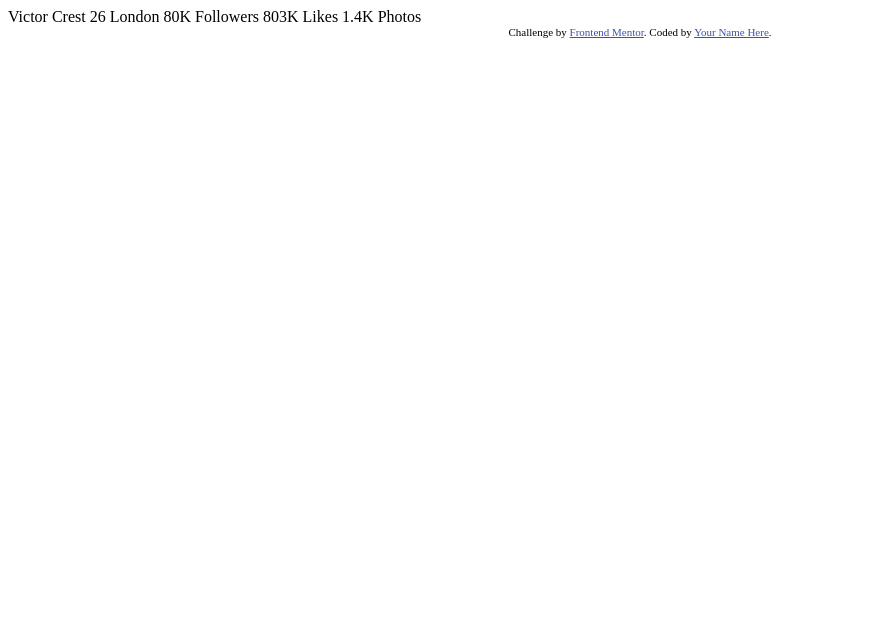
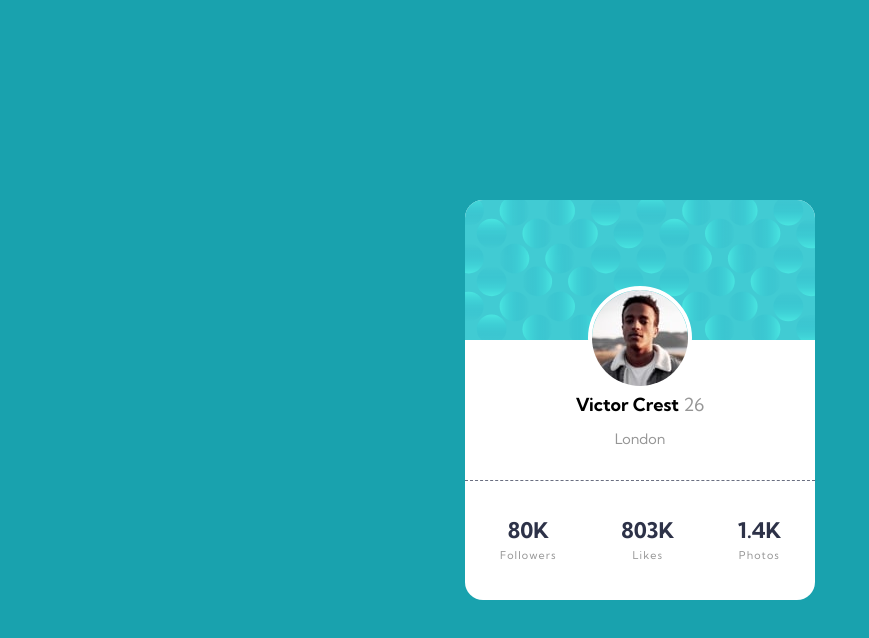
Before and after one commit to minhlong149/profile-card-component, a plain HTML site: page index.html in a window 1280 px wide. Shown: the whole page, without its empty margins (0-869 px from the left). Drawn offline with Linux system fonts and the light colour scheme.

Commit message:
Upload project

```diff
--- a/index.html
+++ b/index.html
@@ -1,35 +1,43 @@
 <!DOCTYPE html>
 <html lang="en">
+
 <head>
   <meta charset="UTF-8">
-  <meta name="viewport" content="width=device-width, initial-scale=1.0"> <!-- displays site properly based on user's device -->
+  <meta name="viewport" content="width=device-width, initial-scale=1.0">
+  <link rel="icon" type="image/png" sizes="32x32" href="./images/favicon-32x32.png">
+  <title>Profile card component</title>
+  <link rel="stylesheet" href="./style.css">
+  <link href="https://fonts.googleapis.com/css2?family=Kumbh+Sans:wght@400;700&display=swap" rel="stylesheet">
+</head>
 
-  <link rel="icon" type="image/png" sizes="32x32" href="./images/favicon-32x32.png">
+<body>
+  <main class="centered">
+    <section class="profile">
+      <div class="background">
+        <img class="profile-picture" src="./images/image-victor.jpg" alt="Victor image" width="96px" height="96px">
+      </div>
+      <div class="profile-info">
+        <span class="name">Victor Crest</span>
+        <span class="age">26</span>
+        <span class="city">London</span>
+      </div>
+    </section>
 
-  <title>Frontend Mentor | Profile card component</title>
+    <section class="social">
+      <div class="social-info">
+        <span class="stat">80K</span>
+        <span class="unit">Followers</span>
+      </div>
+      <div class="social-info">
+        <span class="stat">803K</span>
+        <span class="unit">Likes</span>
+      </div>
+      <div class="social-info">
+        <span class="stat">1.4K</span>
+        <span class="unit">Photos</span>
+      </div>
+    </section>
+  </main>
+</body>
 
-  <!-- Feel free to remove these styles or customise in your own stylesheet 👍 -->
-  <style>
-    .attribution { font-size: 11px; text-align: center; }
-    .attribution a { color: hsl(228, 45%, 44%); }
-  </style>
-</head>
-<body>
-  Victor Crest
-  26
-  London
-
-  80K
-  Followers
-
-  803K
-  Likes
-
-  1.4K
-  Photos
-  <div class="attribution">
-    Challenge by <a href="https://www.frontendmentor.io?ref=challenge" target="_blank">Frontend Mentor</a>.
-    Coded by <a href="#">Your Name Here</a>.
-  </div>
-</body>
 </html>
--- /dev/null
+++ b/style.css
@@ -0,0 +1,104 @@
+:root {
+  --dark-cyan: hsl(185, 75%, 39%);
+  --very-dark-desaturated-blue: hsl(229, 23%, 23%);
+  --dark-grayish-blue: hsl(227, 10%, 46%);
+  --dark-gray: hsl(0, 0%, 59%);
+  font-size: 18px;
+  font-family: "Kumbh Sans", sans-serif;
+}
+
+body {
+  background-color: var(--dark-cyan);
+}
+
+main {
+  background-color: white;
+  overflow: hidden;
+  border-radius: 1em;
+  /* Responsive */
+  max-width: 350px;
+  max-height: 400px;
+  width: 80%;
+  height: 80%;
+}
+
+/* ---Profile--- */
+.profile {
+  display: flex;
+  flex-direction: column;
+  justify-content: space-between;
+  align-items: center;
+  width: 100%;
+  height: 70%;
+}
+
+.background {
+  display: flex;
+  justify-content: center;
+  align-items: flex-end;
+  height: 50%;
+  width: 100%;
+  background-image: url(./images/bg-pattern-card.svg);
+}
+
+.profile-picture {
+  position: absolute;
+  border-radius: 100%;
+  border: solid 4px white;
+  margin-bottom: -50px;
+}
+
+
+.profile-info {
+  display: inline-block;
+  text-align: center;
+  margin-bottom: 5%;
+}
+
+.name {
+  font-weight: bold;
+}
+
+.age {
+  color: var(--dark-gray);
+}
+
+.city {
+  display: block;
+  margin: 1em;
+  font-size: 0.8em;
+  color: var(--dark-gray);
+}
+
+/* ---Social--- */
+.social {
+  display: flex;
+  justify-content: space-evenly;
+  border-top: dashed 0.1px var(--dark-grayish-blue);
+}
+
+.social-info {
+  margin: 2em auto;
+  text-align: center;
+}
+
+.stat {
+  font-size: 1.2em;
+  font-weight: bold;
+  color: var(--very-dark-desaturated-blue);
+}
+
+.unit {
+  display: block;
+  font-size: 0.6em;
+  color: var(--dark-gray);
+  margin: 0.5em;
+  letter-spacing: 0.1em;
+}
+
+.centered {
+  position: absolute;
+  top: 50%;
+  left: 50%;
+  transform: translate(-50%, -50%);
+}
```
Also changed, not shown: design/desktop-design.jpg (deleted), design/desktop-preview.jpg (deleted), design/mobile-design.jpg (deleted), 4 other files.
